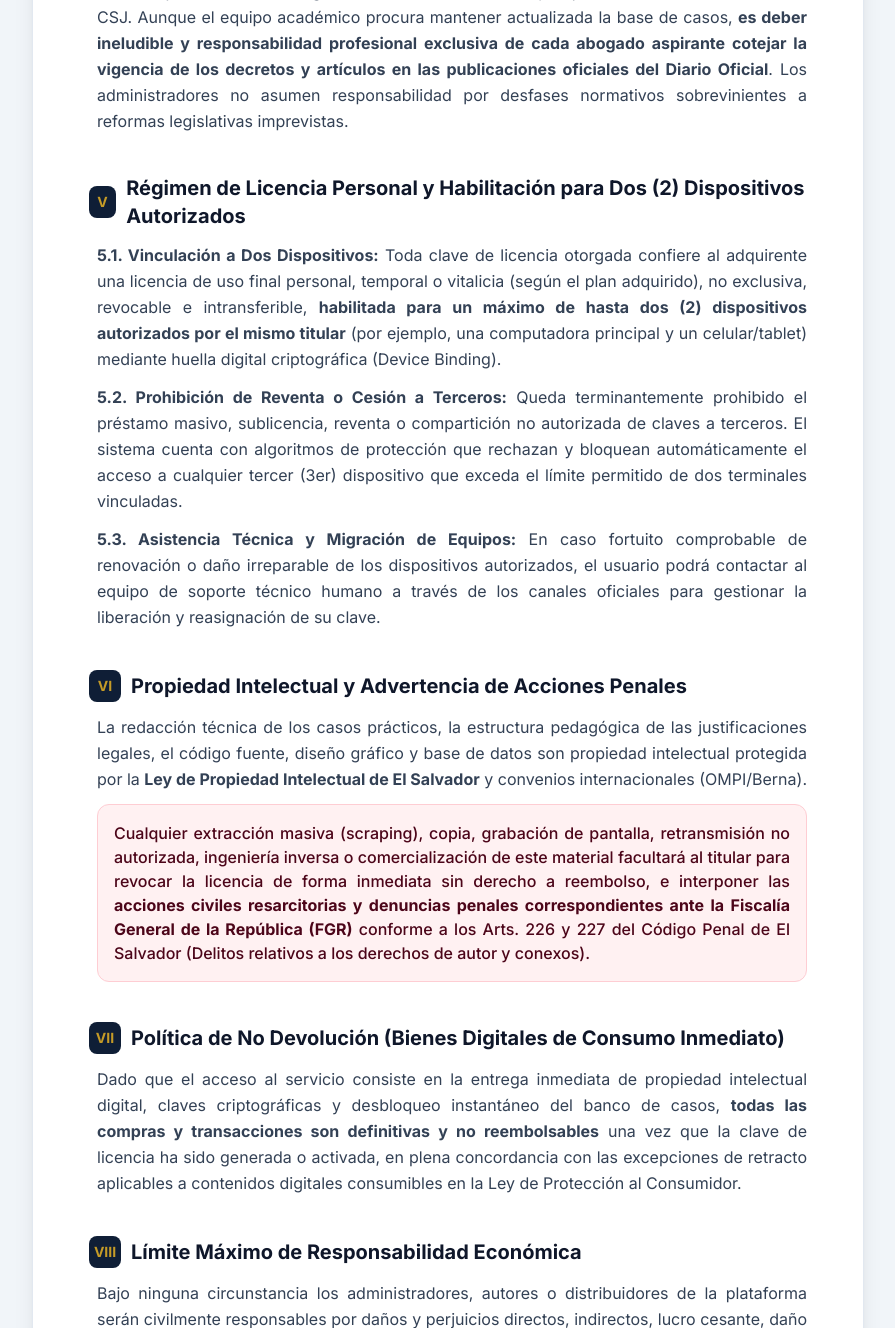
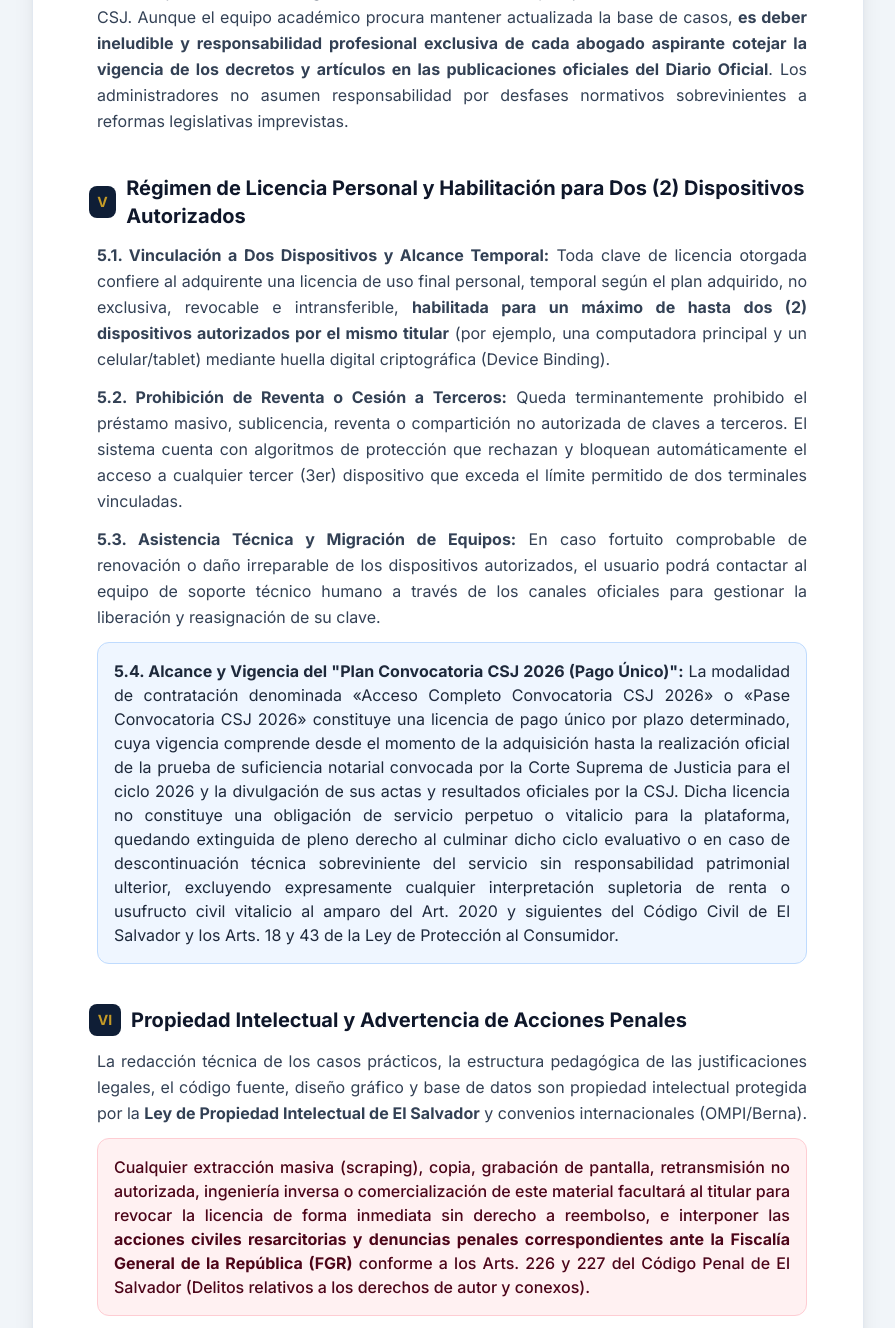
Before and after one commit to cryptos26/suficienciasv, a Flask app: page /terminos in a window 1280 px wide. Shown: the part 1758-3086 px from the top of the page, without its empty margins (192-1087 px from the left). Run offline with Flask 3, Linux system fonts and the light colour scheme; data that the repository does not hold is empty; some libraries are stand-ins or nearby versions.

Commit message:
blindaje legal: actualizar termino vitalicio a Convocatoria CSJ 2026 en templates/terms.html

```diff
--- a/templates/terms.html
+++ b/templates/terms.html
@@ -102,13 +102,16 @@
             </h2>
             <div class="text-base text-slate-700 leading-relaxed text-justify space-y-3 pl-2">
                 <p>
-                    <strong>5.1. Vinculación a Dos Dispositivos:</strong> Toda clave de licencia otorgada confiere al adquirente una licencia de uso final personal, temporal o vitalicia (según el plan adquirido), no exclusiva, revocable e intransferible, <strong>habilitada para un máximo de hasta dos (2) dispositivos autorizados por el mismo titular</strong> (por ejemplo, una computadora principal y un celular/tablet) mediante huella digital criptográfica (Device Binding).
+                    <strong>5.1. Vinculación a Dos Dispositivos y Alcance Temporal:</strong> Toda clave de licencia otorgada confiere al adquirente una licencia de uso final personal, temporal según el plan adquirido, no exclusiva, revocable e intransferible, <strong>habilitada para un máximo de hasta dos (2) dispositivos autorizados por el mismo titular</strong> (por ejemplo, una computadora principal y un celular/tablet) mediante huella digital criptográfica (Device Binding).
                 </p>
                 <p>
                     <strong>5.2. Prohibición de Reventa o Cesión a Terceros:</strong> Queda terminantemente prohibido el préstamo masivo, sublicencia, reventa o compartición no autorizada de claves a terceros. El sistema cuenta con algoritmos de protección que rechazan y bloquean automáticamente el acceso a cualquier tercer (3er) dispositivo que exceda el límite permitido de dos terminales vinculadas.
                 </p>
                 <p>
                     <strong>5.3. Asistencia Técnica y Migración de Equipos:</strong> En caso fortuito comprobable de renovación o daño irreparable de los dispositivos autorizados, el usuario podrá contactar al equipo de soporte técnico humano a través de los canales oficiales para gestionar la liberación y reasignación de su clave.
+                </p>
+                <p class="p-4 rounded-xl bg-blue-50 border border-blue-200 text-slate-800 text-base">
+                    <strong>5.4. Alcance y Vigencia del "Plan Convocatoria CSJ 2026 (Pago Único)":</strong> La modalidad de contratación denominada «Acceso Completo Convocatoria CSJ 2026» o «Pase Convocatoria CSJ 2026» constituye una licencia de pago único por plazo determinado, cuya vigencia comprende desde el momento de la adquisición hasta la realización oficial de la prueba de suficiencia notarial convocada por la Corte Suprema de Justicia para el ciclo 2026 y la divulgación de sus actas y resultados oficiales por la CSJ. Dicha licencia no constituye una obligación de servicio perpetuo o vitalicio para la plataforma, quedando extinguida de pleno derecho al culminar dicho ciclo evaluativo o en caso de descontinuación técnica sobreviniente del servicio sin responsabilidad patrimonial ulterior, excluyendo expresamente cualquier interpretación supletoria de renta o usufructo civil vitalicio al amparo del Art. 2020 y siguientes del Código Civil de El Salvador y los Arts. 18 y 43 de la Ley de Protección al Consumidor.
                 </p>
             </div>
         </div>
```
